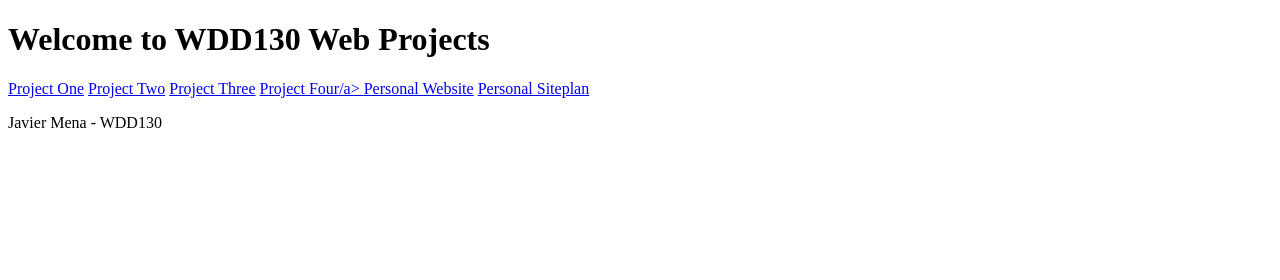
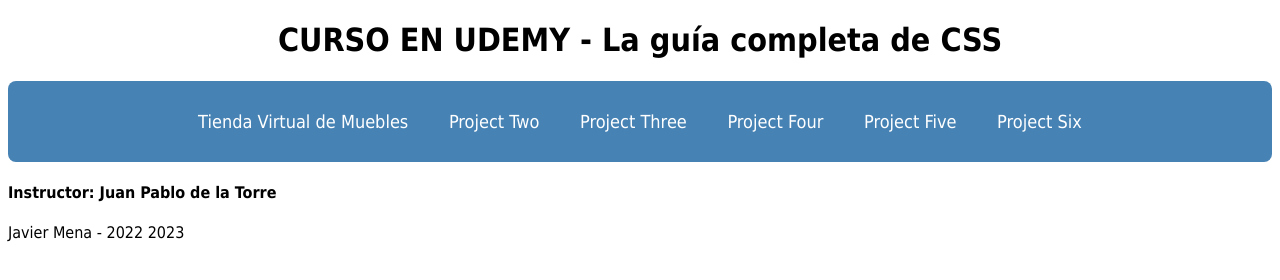
Before and after one commit to JavierMenaT/CURSO-UDEMY, a plain HTML site: page index.html in a window 1280 px wide. Drawn offline with Linux system fonts and the light colour scheme.

Commit message:
actualización

```diff
--- a/index.html
+++ b/index.html
@@ -4,20 +4,20 @@
     <meta charset="UTF-8">
     <meta http-equiv="X-UA-Compatible" content="IE=edge">
     <meta name="viewport" content="width=device-width, initial-scale=1.0">
-    <title>WDD130 Home Page</title>
-    <link rel="stylesheet" href="style.css">
+    <title>Proyectos Curso UDEMY</title>
+    <link rel="stylesheet" href="styles.css">
 </head>
 <body>
-
-<h1>Welcome to WDD130 Web Projects</h1>
+<h1>CURSO EN UDEMY - La guía completa de CSS</h1>
 <nav>
-  <a href="proyecto uno/index.html">Project One</a>
-  <a href="wwr/index.html">Project Two</a>
-  <a href="wwr/site-plan-rafting.html">Project Three</a>
-  <a href="positioning.html">Project Four/a>
-  <a href="#">Personal Website</a>
-  <a href="otavalo-wild/site-plan.html">Personal Siteplan</a>
+  <a href="proyecto uno/index.html">Tienda Virtual de Muebles</a>
+  <a href="#">Project Two</a>
+  <a href="#">Project Three</a>
+  <a href="#">Project Four</a>
+  <a href="#">Project Five</a>
+  <a href="#">Project Six</a>
 </nav>
-  <p>Javier Mena - WDD130</p>
+<h4>Instructor: Juan Pablo de la Torre</h4>
+<p>Javier Mena - 2022 2023</p>
 </body>
 </html>
--- /dev/null
+++ b/styles.css
@@ -0,0 +1,25 @@
+body{
+    font-family: Tahoma;
+}
+h1{
+    text-align: center;
+}
+nav{
+    padding: 30px;
+    background-color: steelblue;
+    text-align: center;
+    border-radius: 0.5em;
+}
+
+a{
+    color: white;
+    padding: 1em;
+    text-decoration: none;
+    font-size:large;
+    /*border: 1px solid white;*/
+}
+a:hover{
+    color:black;
+    background-color:lemonchiffon;
+    border-radius: 0.25em;
+}
```
